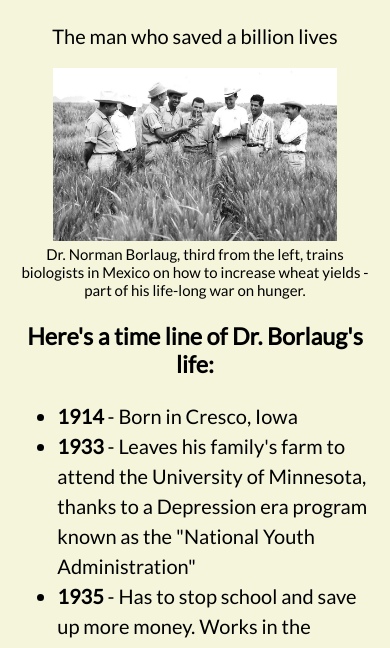
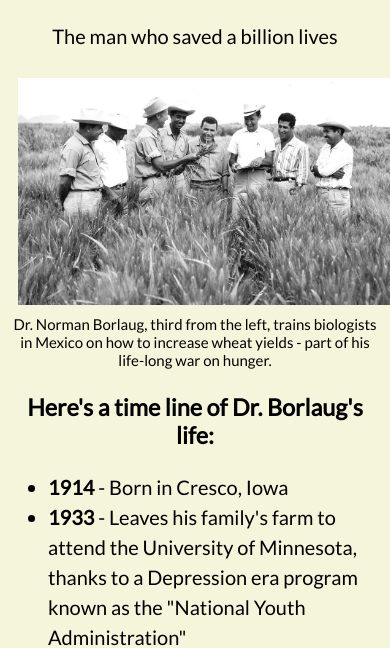
Before and after one commit to darwinvelasquez/freecodecamp-tribute-page, a plain HTML site: page index.html in a window 390 px wide. Shown: the part 136-784 px from the top of the page. Drawn offline with Linux system fonts and the light colour scheme.

Commit message:
update css

```diff
--- a/style.css
+++ b/style.css
@@ -18,10 +18,10 @@ html {
 
 @media (max-width: 768px) {
   #main {
-    width: 95%;
+    width: 100%;
   }
   img {
-    max-width: 80%;
+    max-width: 100%;
   }
 }
 
@@ -29,18 +29,14 @@ html {
   text-align: left;
 }
 
-img #image {
-  max-width: 80%;
+img {
+  max-width: 100%;
   height: auto;
-  margin-left: 0;
-  margin-right: 0;
+  margin-left: auto;
+  margin-right: auto;
   padding: 10px;
   display: block;
   line-height: 1.5;
-}
-
-#image {
-  margin-left: 0;
 }
 
 figcaption {
```
